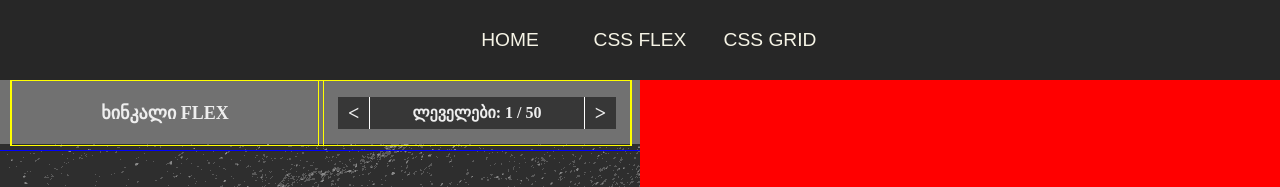
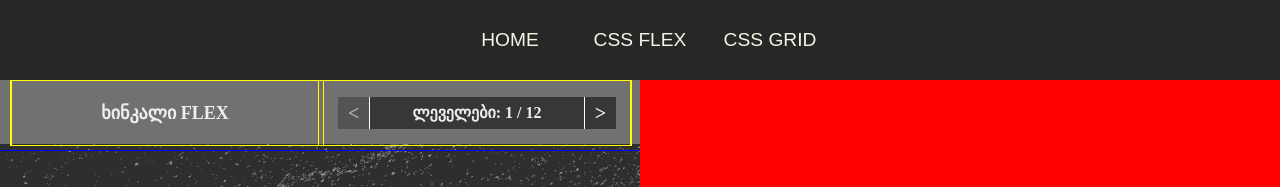
Before and after one commit to Ljojua15/DISPLAY, an Angular app: page /khinkali-flex in a window 1280 px wide. Shown: the top 187 px of the page. Built offline with nearby package versions, Linux system fonts and the light colour scheme.

Commit message:
levels-place

```diff
--- /dev/null
+++ b/src/app/comp-shared/task/levels/levels-modal/levels-modal.component.html
@@ -0,0 +1 @@
+<p>levels-modal works!</p>
--- a/src/app/comp-shared/task/levels/levels.component.html
+++ b/src/app/comp-shared/task/levels/levels.component.html
@@ -1,12 +1,16 @@
 <div class="level">
   <div class="level__name">ხინკალი FLEX</div>
   <div class="level__swiper">
-    <div class="level__swiper--left"> < </div>
+    <div class="level__swiper--left"
+         [class.level__swiper--opacity]="$currentLevel$() === 1"
+         (click)="changeLevel('prev')"> < </div>
     <div class="level__swiper--content">
       <p>
-        ლეველები: 1 / 50
+        ლეველები: {{$currentLevel$()}} / {{$quantityOfLessons$()}}
       </p>
     </div>
-    <div class="level__swiper--right"> > </div>
+    <div class="level__swiper--right"
+         [class.level__swiper--opacity]="$currentLevel$() === $quantityOfLessons$()"
+         (click)="changeLevel('next')"> ></div>
   </div>
 </div>
--- a/src/app/comp-shared/task/levels/levels.component.scss
+++ b/src/app/comp-shared/task/levels/levels.component.scss
@@ -43,6 +43,10 @@
       font-size: 20px;
       font-weight: bold;
     }
+    &--opacity{
+      opacity: 0.5;
+      pointer-events: none;
+    }
     &--content{
       max-width: calc(100% - 20px);
       width: 70%;
--- a/src/app/comp-shared/task/levels/levels.component.ts
+++ b/src/app/comp-shared/task/levels/levels.component.ts
@@ -1,4 +1,4 @@
-import {Component, inject} from '@angular/core';
+import {Component, computed, inject} from '@angular/core';
 import {FlexService} from '@/app/lib/services/flex.service';
 
 @Component({
@@ -10,6 +10,19 @@ import {FlexService} from '@/app/lib/services/flex.service';
 export class LevelsComponent {
   public flexService = inject(FlexService)
 
+  public $currentLevel$ = computed(()=>{
+    return this.flexService.currentLevel();
+  })
+
+  public $quantityOfLessons$ = computed(()=>{
+    return this.flexService.flexConfigLength;
+  })
+
+  public changeLevel(direction: 'prev' | 'next') {
+    this.flexService.changeLevel(direction);
+    this.flexService.resetCodeControl()
+  }
 
 
+  protected readonly length = length;
 }
```
Also changed, not shown: src/app/comp-shared/task/levels/levels-modal/levels-modal.component.ts (added, +11 -0 lines), src/app/comp-shared/task/levels/levels-modal/levels-modal.component.scss (added), 1 other file (tests, documents, lock files or other folders).
